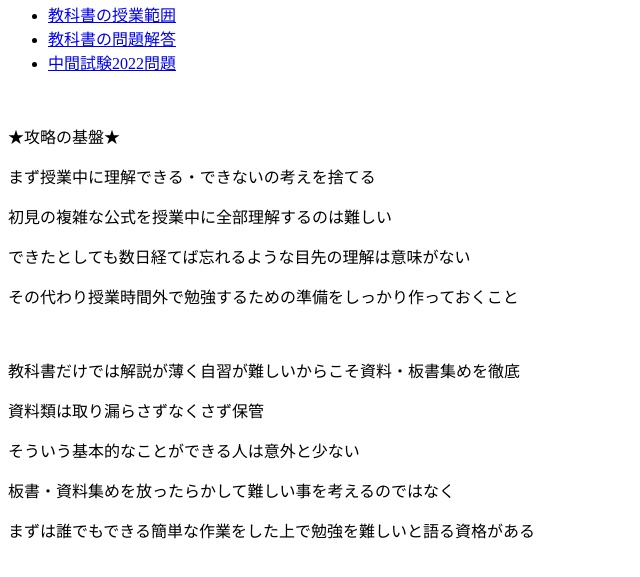
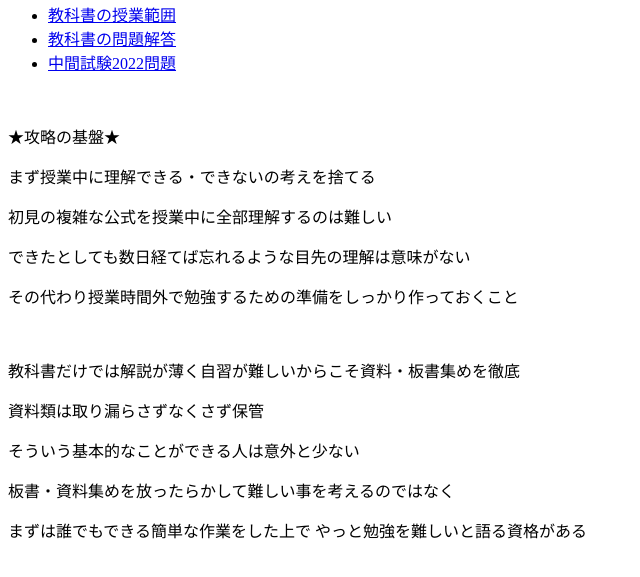
Before and after one commit to jackdawson0410/sample16, a plain HTML site: page index.html in a window 1280 px wide. Shown: the part 87-664 px from the top of the page, without its empty margins (0-640 px from the left). Drawn offline with Linux system fonts and the light colour scheme.

Commit message:
Update index.html

```diff
--- a/index.html
+++ b/index.html
@@ -22,7 +22,7 @@
 	<p>資料類は取り漏らさずなくさず保管 </p>
 	<p>そういう基本的なことができる人は意外と少ない</p>
 	<p>板書・資料集めを放ったらかして難しい事を考えるのではなく</p>
-	<p>まずは誰でもできる簡単な作業をした上で勉強を難しいと語る資格がある</p>
+	<p>まずは誰でもできる簡単な作業をした上で やっと勉強を難しいと語る資格がある</p>
 	<br>
 	<br>
 	<br>
```
